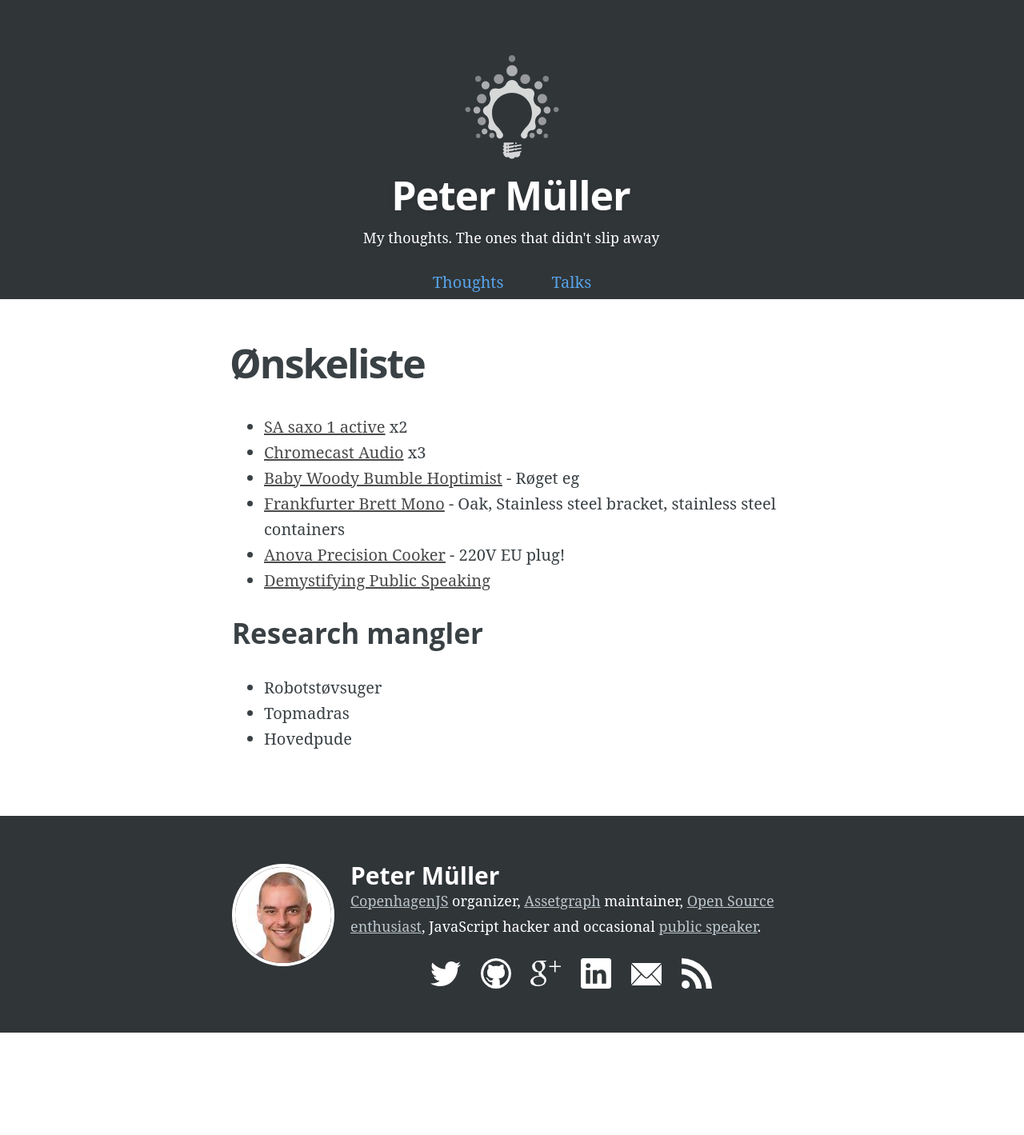
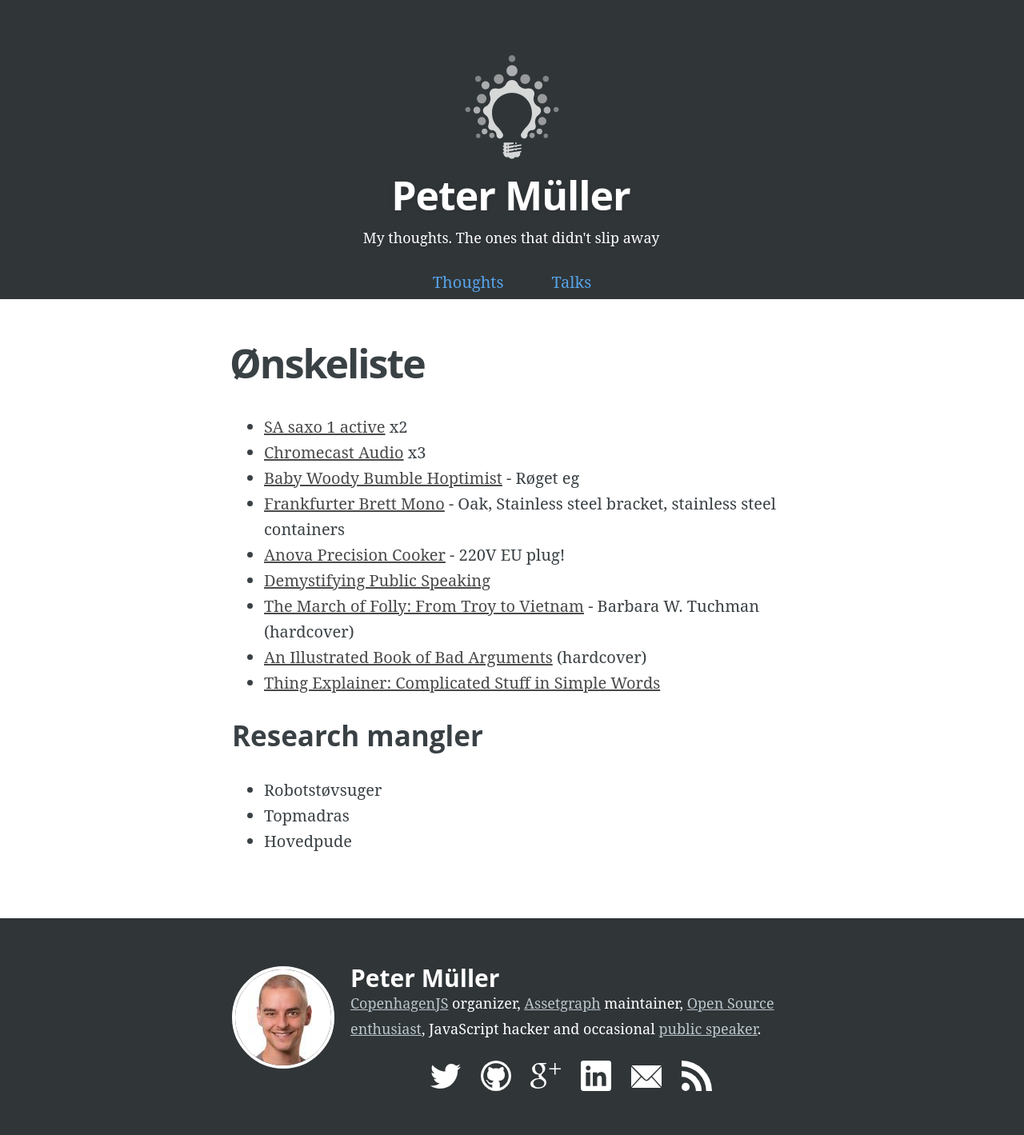
Before and after one commit to Munter/mntr.dk, a Jekyll site: the page built from src/wishlist/index.md, in a window 1280 px wide. Shown: the whole page at 80% size. Built offline with Jekyll 4.4.1, drawn with Linux system fonts in a browser that asks for light colours; before the commit the page ends 1291 px from its top, so only the background shows below that.

Commit message:
Update wishlist

```diff
--- a/src/wishlist/index.md
+++ b/src/wishlist/index.md
@@ -11,6 +11,9 @@ title: Peters Ønskeliste
 - [Frankfurter Brett Mono](https://www.frankfurter-brett.de/en/mono) - Oak, Stainless steel bracket, stainless steel containers
 - [Anova Precision Cooker](https://store.anovaculinary.com/products/anova-precision-cooker) - 220V EU plug!
 - [Demystifying Public Speaking](https://abookapart.com/products/demystifying-public-speaking)
+- [The March of Folly: From Troy to Vietnam](https://www.amazon.com/March-Folly-Troy-Vietnam/dp/0345308239) - Barbara W. Tuchman (hardcover)
+- [An Illustrated Book of Bad Arguments](https://www.amazon.com/Illustrated-Book-Bad-Arguments/dp/1615192255/) (hardcover)
+- [Thing Explainer: Complicated Stuff in Simple Words](https://www.amazon.com/Thing-Explainer-Complicated-Stuff-Simple/dp/0544668251/)
 
 ### Research mangler
 - Robotstøvsuger
```
